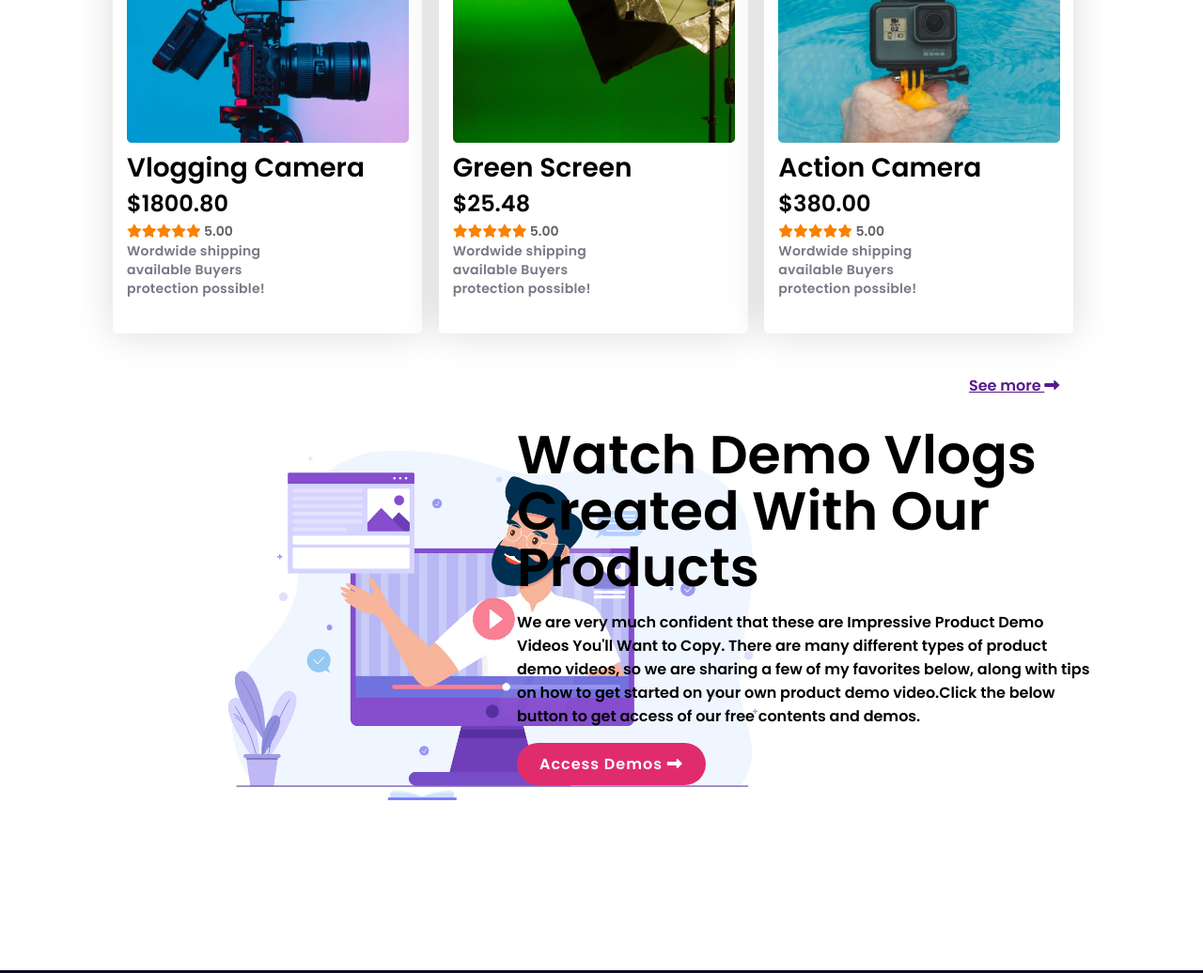
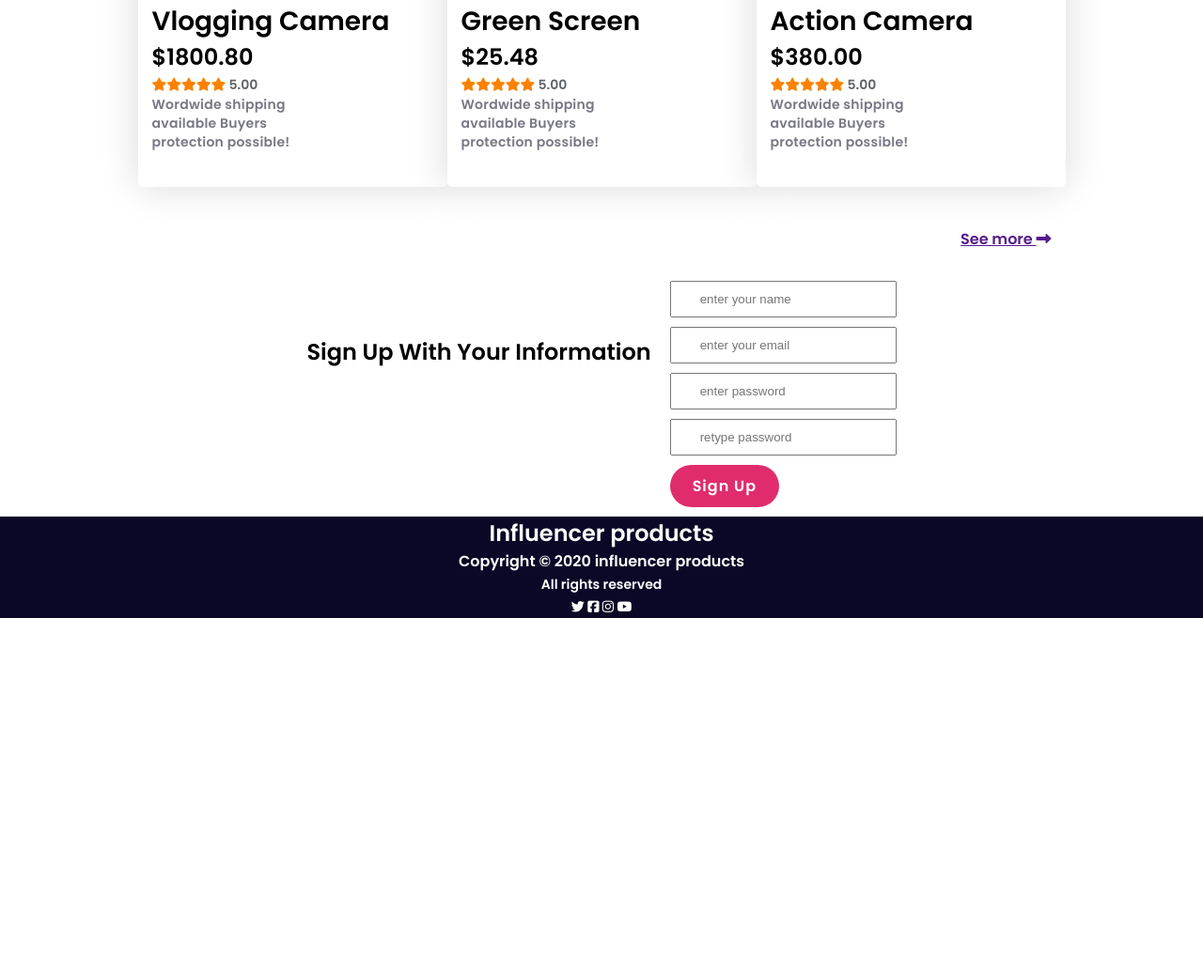
Before and after one commit to sasohan0/traveler-gear, a plain HTML site: page index.html in a window 1280 px wide. Shown: the part 2209-3245 px from the top of the page at 94% size. After the commit the page ends 2867 px from the top, so only its background shows below. Drawn offline with Linux system fonts and the light colour scheme.

Commit message:
media query fixed

```diff
--- a/css/style.css
+++ b/css/style.css
@@ -110,8 +110,7 @@ height: 414px;
 .popular-products{
     display: grid;
     grid-template-columns: repeat(3,1fr);
-    width: 1047px;
-height: 1662px;
+
 }
 .product{
     width: 329px;
@@ -159,38 +158,24 @@ line-height: 150%;
 }
 
 /* Creative Area */
-
-.creative{
-    display: grid;
-    grid-template-columns: 1fr 1fr;
-    height: 600px;
+.form{
+    display: flex;
+    justify-content: center;
+    align-items: center;
 }
-.creative-image{
-    width: 404px;
-height: 270px;
-}
-.creative-image img{
-    width: 200%;
-}
-.creative-text{
-    padding-top: 200px;
+form{
+    margin-top: 100px;
     display: flex;
     flex-direction: column;
     justify-content: center;
     align-items: flex-start;
-    width: 610px;
-height: 224px;
+    margin-left: 20px;
+    margin-bottom: 10px;
 }
-.creative-title{
-    padding-bottom: 16px;
-    font-weight: bold;
-font-size: 38px;
-line-height: 60px;
-}
-.creative-paragraph{
+.field{
+    padding: 10px 30px;
+    margin-bottom: 10px;
 
-    padding-bottom: 16px;
-   flex-wrap: wrap;
 }
 
 /* FOOTER AREA */
@@ -202,9 +187,65 @@ footer{
     background: #0A0826;
     color: white;
 
-height: 239px;
+
 }
 footer p{
     font-size: 14px;
 line-height: 24px;
 }
+
+   /* MEDIA QUERY AREA */
+/* Mobile device */
+ @media (max-width:700px){
+     main{
+         overflow: hidden;
+     }
+    .navigation ul{
+        display: block;
+    }
+    header{
+        margin: 10px 0;
+        display: flex;
+        flex-direction: column;
+        justify-content: center;
+        align-items: flex-start;
+
+    }
+    .head-title{
+        padding-left: 18%;
+    }
+     .logos{
+         display: none;
+     }
+
+
+     .banner,.popular-products,.creative{
+         display: flex;
+         flex-direction: column;
+         justify-content: center;
+         align-items: center;
+         row-gap:15px ;
+
+
+     }
+     .banner-image{
+         display: flex;
+         justify-content: center;
+     }
+     .banner-image img{
+         max-width: 350px;
+         max-height: 350px;
+
+     }
+     .banner-text{
+         order: 2;
+         justify-content: center;
+         align-items: center;
+         text-align: center;
+     }
+     .banner-text h1{
+         font-size: 28px;
+line-height: 42px;
+text-align: center;
+     }
+    }
--- a/index.html
+++ b/index.html
@@ -281,30 +281,19 @@
 
         </section>
         <section class="container">
-            <div class="creative">
-                <div class="creative-image">
-                    <img src="./images/creative.jpg" alt="">
+
+            <div class="form">
+                <div class="form-title">
+                    <h1>Sign Up With Your Information</h1>
                 </div>
-                <div class="creative-text">
-                    <div class="creative-title">
-                        <h1>
-                            Watch Demo Vlogs Created With Our Products
-                        </h1>
-                    </div>
-                    <div class="creative-paragraph">
-                        We are very much confident that these are Impressive Product Demo Videos You'll Want to Copy.
-                        There are many different
-                        types of product demo videos, so we are sharing a few of my favorites below, along with tips on
-                        how to get started on your own product demo video.Click the below button to get access of our
-                        free contents and demos.
-                    </div>
-                    <div>
-                        <button class="primary-button">
-                            Access Demos <i class="fas fa-long-arrow-alt-right"></i>
-                        </button>
-                    </div>
+                <form action="">
+                    <input class="field" type="text" placeholder="enter your name">
+                    <input class="field" type="email" placeholder="enter your email">
+                    <input class="field" type="password" placeholder="enter password">
+                    <input class="field" type="password" placeholder="retype password">
+                    <button class="primary-button">Sign Up</button>
+                </form>
 
-                </div>
             </div>
         </section>
     </main>
```
